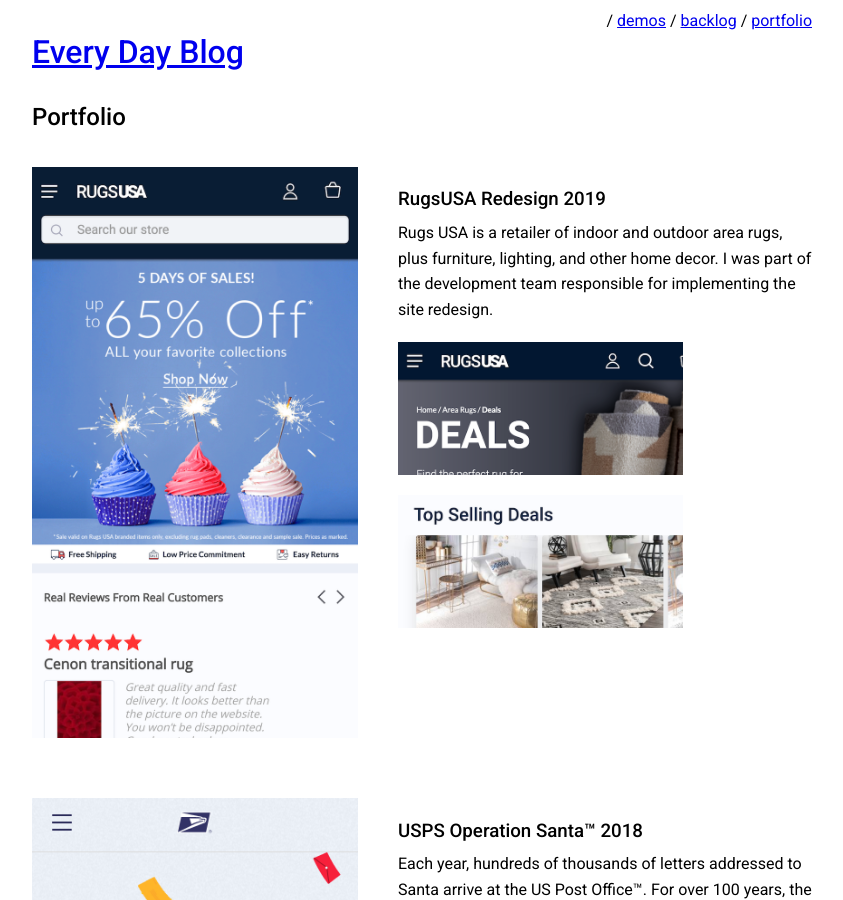
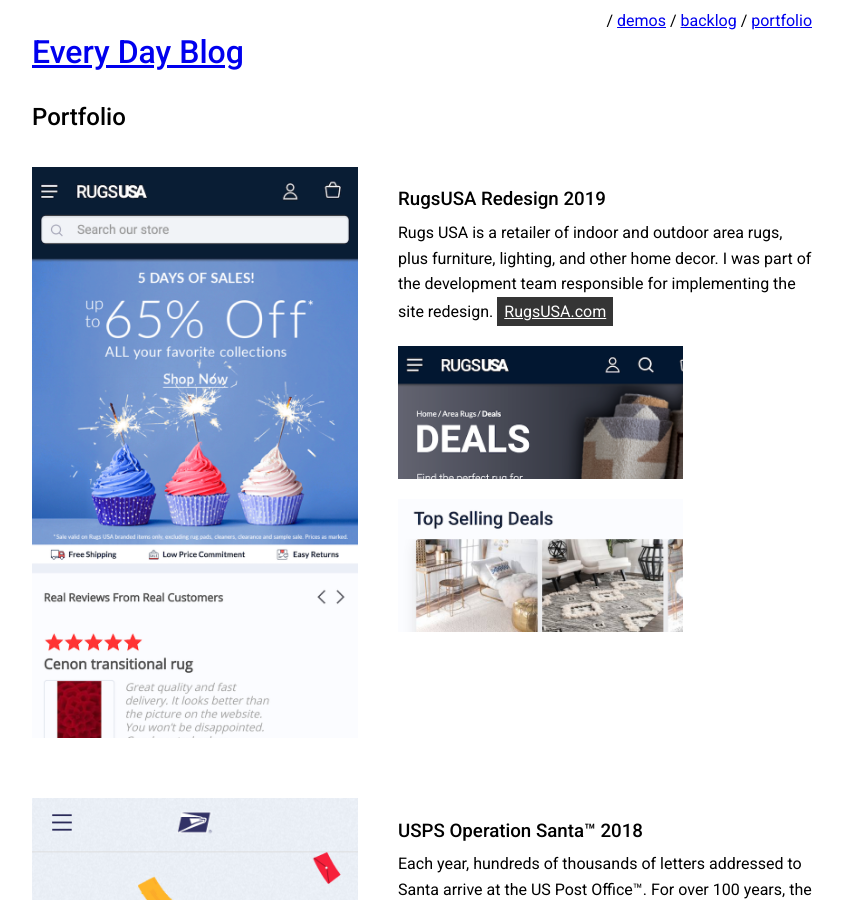
Before and after one commit to designandcode/designandcode.github.io, a Jekyll site: the page built from _pages/portfolio/index.html, in a window 1280 px wide and 900 px high. Shown: the whole window, without its empty margins (218-1061 px from the left). Built offline with Jekyll 4.4.1, drawn with Linux system fonts in a browser that asks for light colours.

Commit message:
adding url for rugsusa.com

```diff
--- a/_pages/portfolio/index.html
+++ b/_pages/portfolio/index.html
@@ -10,6 +10,7 @@
 		<h3>RugsUSA Redesign 2019</h3>
 		<div>
 			Rugs USA is a retailer of indoor and outdoor area rugs, plus furniture, lighting, and other home decor. I was part of the development team responsible for implementing the site redesign.
+			<a class="break-maybe" href="https://www.rugsusa.com" target="_blank">RugsUSA.com</a>
 		</div>
 		<div class="smaller-images">
 			<div class="image">
```
